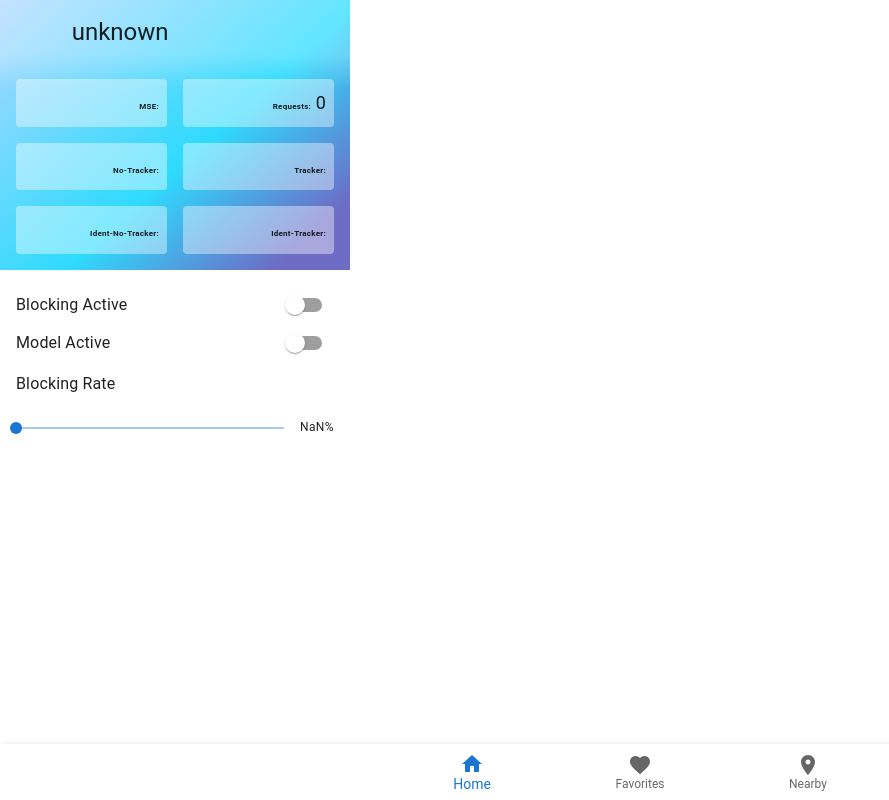
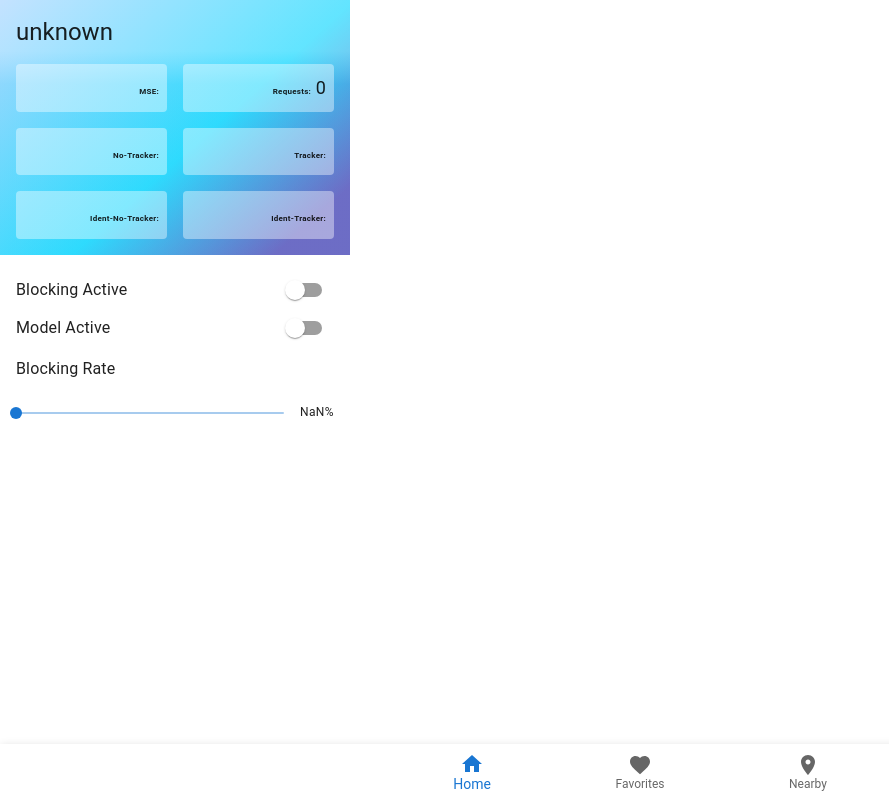
Before and after one commit to tracker-detector/td_train_on_surf, a React app: page / in a window 1280 px wide. Shown: the whole page, without its empty margins (0-889 px from the left). Built offline with nearby package versions, Linux system fonts and the light colour scheme; the HTML template or start-up script is replaced by a standard one.

Commit message:
fixed bug whenever no favicon is on website

```diff
--- a/src/popup/components/HeroSection.tsx
+++ b/src/popup/components/HeroSection.tsx
@@ -8,12 +8,12 @@ export const HeroSection = () => {
         <Box className="gradient" >
             <Box className="white-layer" sx={{ px: 2, py: 2 }}>
                 <Grid container spacing={2}>
-                    <Grid xs={2}>
+                    {currentTab && currentTab.favIconUrl ? <Grid xs={2}>
                         <img
                             src={currentTab?.favIconUrl}
                             height="40px"
                         />
-                    </Grid>
+                    </Grid> : <></>}
                     <Grid xs={10}>
                         <Typography variant="h5" component="h5">
                             {currentTab && currentTab.url ? (new URL(currentTab.url)).hostname : "unknown"}
```
